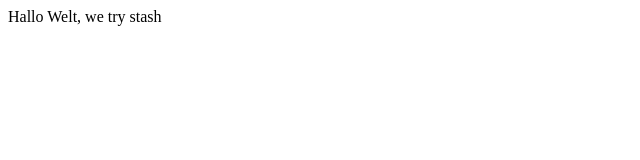
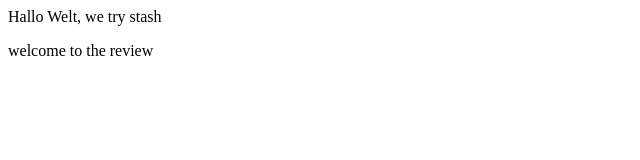
Before and after one commit to nadiaetterhtw/major-ma-ne, a plain HTML site: page index.html in a window 1280 px wide. Shown: the whole page, without its empty margins (0-640 px from the left). Drawn offline with Linux system fonts and the light colour scheme.

Commit message:
first commit on text

```diff
--- a/index.html
+++ b/index.html
@@ -2,6 +2,6 @@
 
 <body>
   <p>Hallo Welt, we try stash</p>
-
+  welcome to the review
 </body>
 </html>
```
